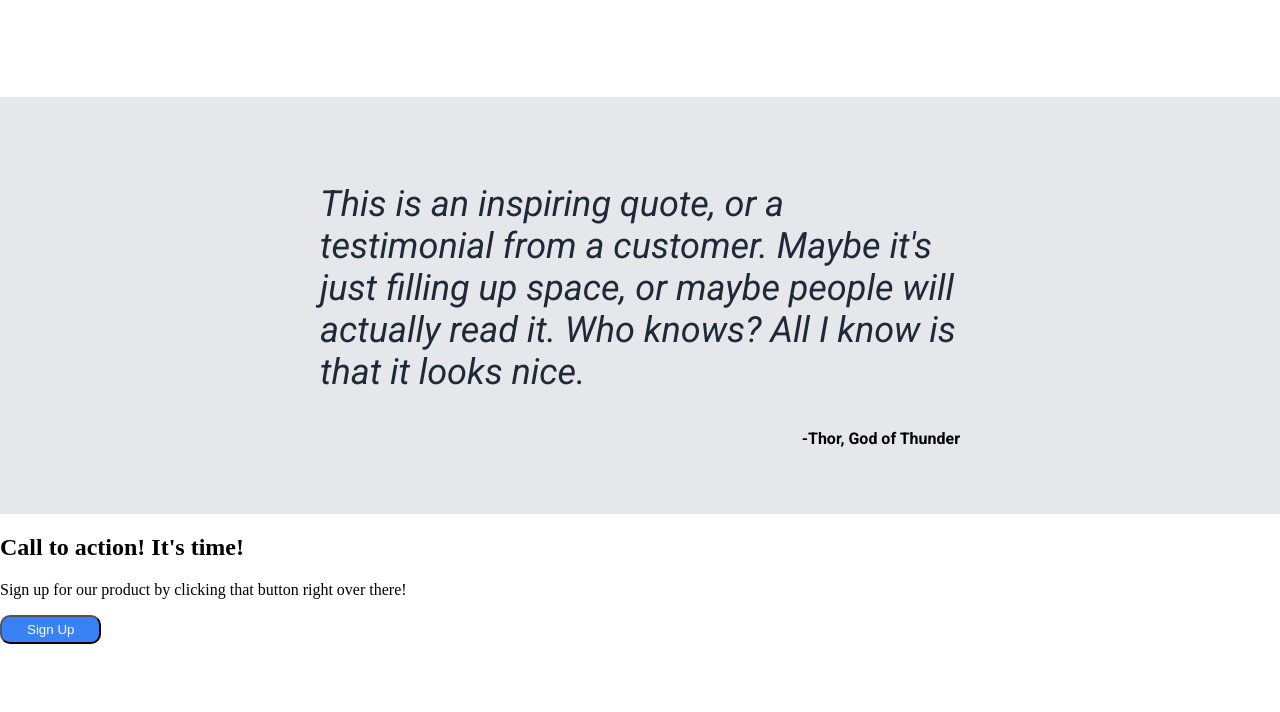
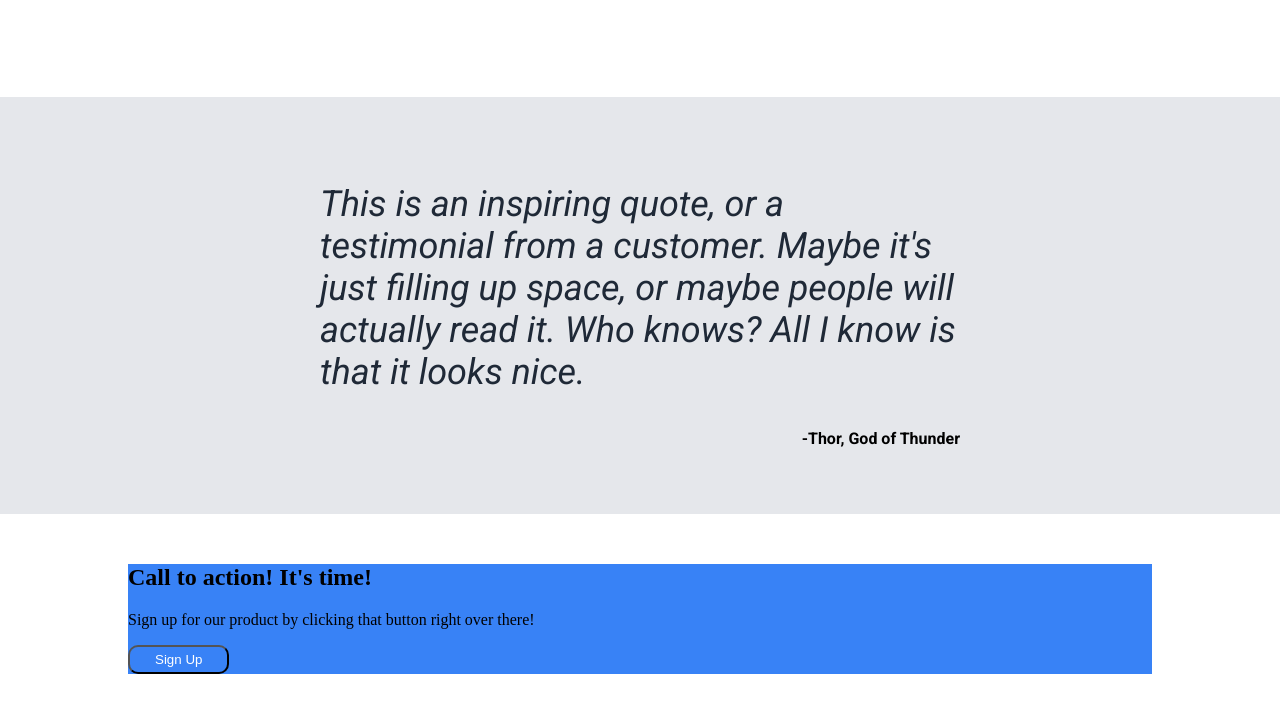
Before and after one commit to hellokristinafaye/Odin, a plain HTML site: page index.html in a window 1280 px wide. Shown: the part 846-1558 px from the top of the page. Before the commit the page ends 1490 px from the top, so only its background shows below. Drawn offline with Linux system fonts and the light colour scheme.

Commit message:
cta box spacing good

```diff
--- a/style.css
+++ b/style.css
@@ -113,3 +113,12 @@ main {
     font-weight: bold;
     text-align: right;
 }
+
+/* CTA section start */
+
+.CTA-box {
+    width: 80%;
+    background: #3882F6;
+    margin: 50px auto;
+
+}
```
